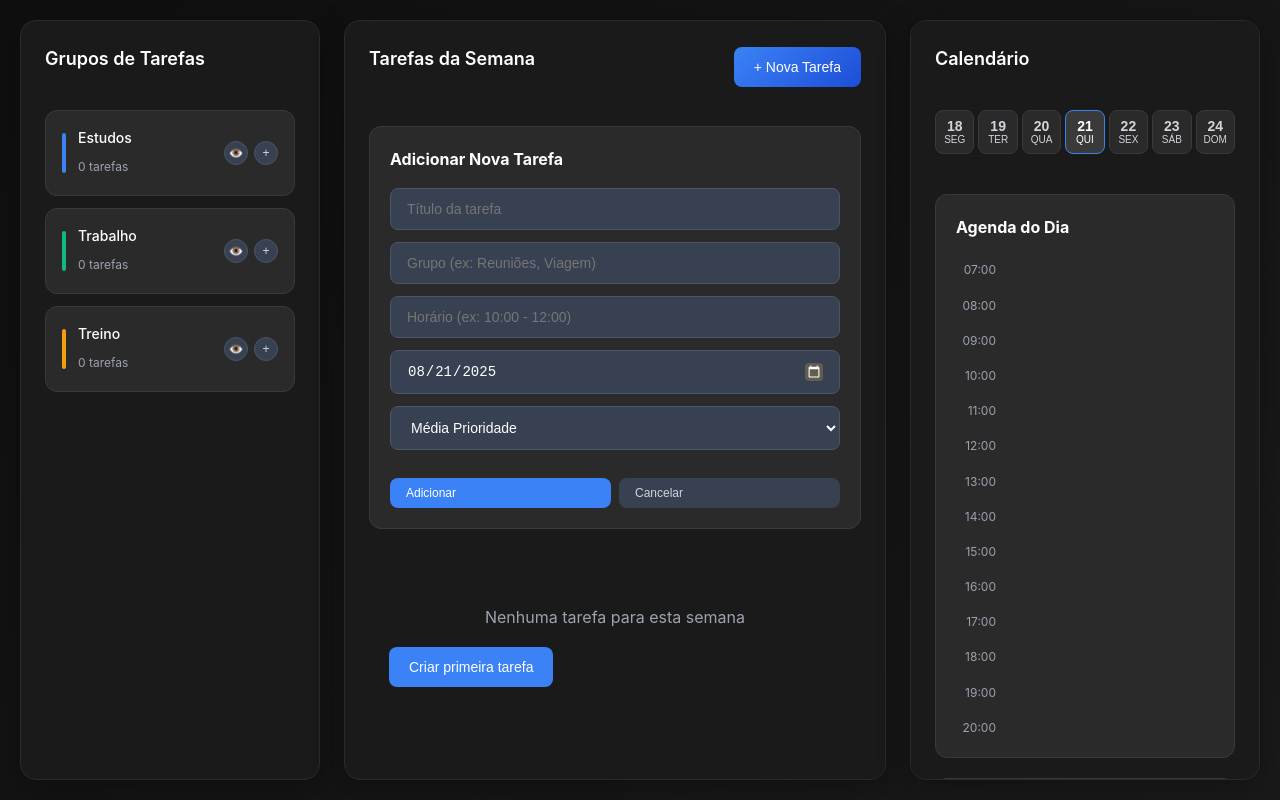
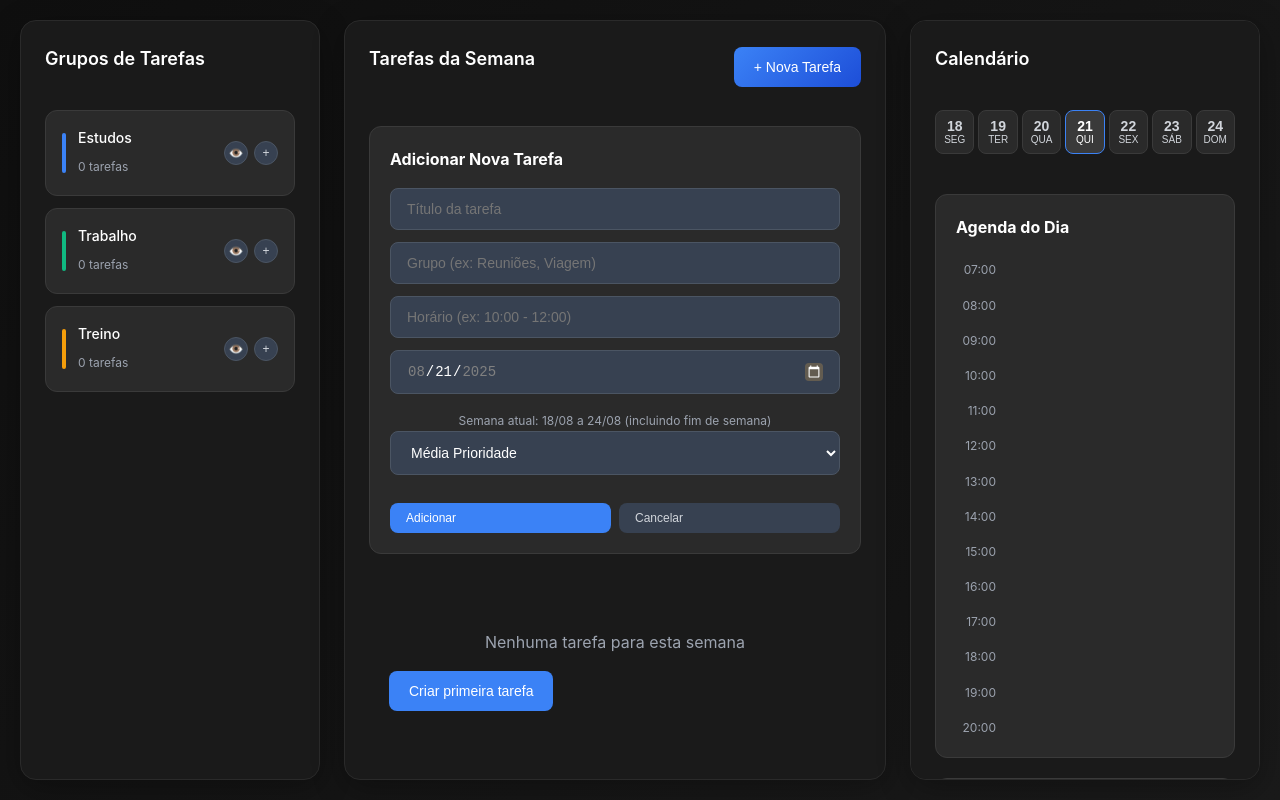
Before and after one commit to dylanbueno22/to-do-list, a React (Vite) app: page / in a window 1280 px wide. Both pictures are taken after a click on the button "+ Nova Tarefa". Built offline with nearby package versions, Linux system fonts and the light colour scheme.

Commit message:
feat: adicionar fim de semana e limpar código - incluir sábado e domingo na semana atual - remover comentários desnecessários - padronizar indentação - otimizar estrutura do código

```diff
--- a/src/App.jsx
+++ b/src/App.jsx
@@ -8,12 +8,10 @@ function App() {
   const [selectedDate, setSelectedDate] = useState(new Date())
   const [selectedGroup, setSelectedGroup] = useState(null)
 
-  // Carregar tarefas do localStorage
   const loadTasks = () => {
     const savedTasks = localStorage.getItem('todo-tasks')
     if (savedTasks) {
       const parsedTasks = JSON.parse(savedTasks)
-      // Converter strings de data de volta para objetos Date
       return parsedTasks.map(task => ({
         ...task,
         date: new Date(task.date)
@@ -24,7 +22,6 @@ function App() {
 
   const [tasks, setTasks] = useState(loadTasks)
 
-  // Salvar tarefas no localStorage sempre que mudarem
   useEffect(() => {
     localStorage.setItem('todo-tasks', JSON.stringify(tasks))
   }, [tasks])
@@ -49,7 +46,6 @@ function App() {
     setTasks(tasks.filter(task => task.id !== taskId))
   }
 
-  // Função para limpar todos os dados
   const clearAllData = () => {
     if (window.confirm('Tem certeza que deseja apagar todas as tarefas? Esta ação não pode ser desfeita.')) {
       setTasks([])
@@ -57,7 +53,6 @@ function App() {
     }
   }
 
-  // Atualizar contadores de grupos baseado nas tarefas reais
   const updateGroupCounts = () => {
     return groups.map(group => ({
       ...group,
@@ -67,27 +62,24 @@ function App() {
 
   const groupsWithRealCounts = updateGroupCounts()
 
-  // Obter o início da semana (segunda-feira)
   const getStartOfWeek = (date) => {
     const start = new Date(date)
     const day = start.getDay()
-    const diff = start.getDate() - day + (day === 0 ? -6 : 1) // Segunda = 1, Domingo = 0
+    const diff = start.getDate() - day + (day === 0 ? -6 : 1)
     start.setDate(diff)
     start.setHours(0, 0, 0, 0)
     return start
   }
 
-  // Obter o fim da semana (domingo)
   const getEndOfWeek = (date) => {
     const end = new Date(date)
     const day = end.getDay()
-    const diff = end.getDate() - day + (day === 0 ? 0 : 7) // Domingo = 0
+    const diff = end.getDate() - day + (day === 0 ? 0 : 7)
     end.setDate(diff)
     end.setHours(23, 59, 59, 999)
     return end
   }
 
-  // Filtrar tarefas da semana atual
   const filteredTasks = tasks.filter(task => {
     const taskDate = new Date(task.date)
     const startOfWeek = getStartOfWeek(selectedDate)
@@ -98,7 +90,6 @@ function App() {
   return (
     <div className="app">
       <div className="container">
-        {/* Coluna 1: Grupos de Tarefas */}
         <div className="sidebar">
           <TaskGroups
             groups={groupsWithRealCounts}
@@ -108,7 +99,6 @@ function App() {
           />
         </div>
 
-        {/* Coluna 2: Detalhes das Tarefas */}
         <div className="main-content">
           <TaskDetails
             tasks={filteredTasks}
@@ -120,7 +110,6 @@ function App() {
           />
         </div>
 
-        {/* Coluna 3: Calendário */}
         <div className="calendar-sidebar">
           <Calendar
             selectedDate={selectedDate}
--- a/src/components/TaskDetails/TaskDetails.css
+++ b/src/components/TaskDetails/TaskDetails.css
@@ -503,5 +503,24 @@
     padding: 2px 4px;
   }
 
+  .date-input-section {
+    gap: 3px;
+  }
 
+  .date-info {
+    font-size: 10px;
+  }
 }
+
+/* Date input section */
+.date-input-section {
+  display: flex;
+  flex-direction: column;
+  gap: 5px;
+}
+
+.date-info {
+  color: #9CA3AF;
+  font-size: 12px;
+  text-align: center;
+}
--- a/src/components/TaskDetails/index.jsx
+++ b/src/components/TaskDetails/index.jsx
@@ -3,12 +3,18 @@ import './TaskDetails.css'
 
 const TaskDetails = ({ tasks, selectedGroup, onDeleteTask, onAddTask, onClearAll, onUpdateTaskStatus }) => {
   const [showAddTaskForm, setShowAddTaskForm] = useState(false)
+
+  const getInitialDate = () => {
+    const today = new Date()
+    return today.toISOString().split('T')[0]
+  }
+
   const [newTask, setNewTask] = useState({
     title: '',
     group: '',
     time: '',
     priority: 'medium',
-    date: new Date().toISOString().split('T')[0] // Data atual como padrão
+    date: getInitialDate()
   })
 
   const handleAddTask = () => {
@@ -23,7 +29,7 @@ const TaskDetails = ({ tasks, selectedGroup, onDeleteTask, onAddTask, onClearAll
         group: '',
         time: '',
         priority: 'medium',
-        date: new Date().toISOString().split('T')[0]
+        date: getInitialDate()
       })
       setShowAddTaskForm(false)
     }
@@ -65,7 +71,6 @@ const TaskDetails = ({ tasks, selectedGroup, onDeleteTask, onAddTask, onClearAll
     }
   }
 
-  // Agrupar tarefas por dia
   const groupTasksByDay = (tasks) => {
     const grouped = {}
 
@@ -88,18 +93,49 @@ const TaskDetails = ({ tasks, selectedGroup, onDeleteTask, onAddTask, onClearAll
       grouped[dayKey].tasks.push(task)
     })
 
-    // Ordenar por data
     return Object.values(grouped).sort((a, b) => a.date - b.date)
   }
 
-  // Filtrar tarefas por grupo selecionado
   const filteredTasks = selectedGroup
     ? tasks.filter(task => task.group === selectedGroup.name)
     : tasks;
 
   const groupedTasks = groupTasksByDay(filteredTasks)
 
+  const getStartOfCurrentWeek = () => {
+    const today = new Date()
+    const day = today.getDay()
+    const diff = today.getDate() - day + (day === 0 ? -6 : 1)
+    const monday = new Date(today.setDate(diff))
+    return monday
+  }
 
+  const getEndOfCurrentWeek = () => {
+    const monday = getStartOfCurrentWeek()
+    const sunday = new Date(monday)
+    sunday.setDate(monday.getDate() + 6)
+    return sunday
+  }
+
+  const isInCurrentWeek = (dateString) => {
+    const selectedDate = new Date(dateString)
+    const startOfWeek = getStartOfCurrentWeek()
+    const endOfWeek = getEndOfCurrentWeek()
+
+    return selectedDate >= startOfWeek && selectedDate <= endOfWeek
+  }
+
+  const handleDateChange = (e) => {
+    const selectedDate = e.target.value
+
+    if (!isInCurrentWeek(selectedDate)) {
+      setNewTask({...newTask, date: getInitialDate()})
+      alert('Só é possível agendar tarefas na semana atual (segunda a domingo).')
+      return
+    }
+
+    setNewTask({...newTask, date: selectedDate})
+  }
 
   return (
     <div className="task-details">
@@ -125,8 +161,6 @@ const TaskDetails = ({ tasks, selectedGroup, onDeleteTask, onAddTask, onClearAll
           )}
         </div>
       </div>
-
-      {/* Formulário para adicionar tarefa */}
       {showAddTaskForm && (
         <div className="add-task-form card">
           <h3>Adicionar Nova Tarefa</h3>
@@ -151,12 +185,19 @@ const TaskDetails = ({ tasks, selectedGroup, onDeleteTask, onAddTask, onClearAll
             value={newTask.time}
             onChange={(e) => setNewTask({...newTask, time: e.target.value})}
           />
+          <div className="date-input-section">
             <input
               type="date"
               className="input"
               value={newTask.date}
-             onChange={(e) => setNewTask({...newTask, date: e.target.value})}
+              min={getStartOfCurrentWeek().toISOString().split('T')[0]}
+              max={getEndOfCurrentWeek().toISOString().split('T')[0]}
+              onChange={handleDateChange}
             />
+            <small className="date-info">
+              Semana atual: {getStartOfCurrentWeek().toLocaleDateString('pt-BR', { day: '2-digit', month: '2-digit' })} a {getEndOfCurrentWeek().toLocaleDateString('pt-BR', { day: '2-digit', month: '2-digit' })} (incluindo fim de semana)
+            </small>
+          </div>
           <select
             className="input"
             value={newTask.priority}
@@ -179,8 +220,6 @@ const TaskDetails = ({ tasks, selectedGroup, onDeleteTask, onAddTask, onClearAll
           </div>
         </div>
       )}
-
-      {/* Lista de Tarefas */}
       <div className="tasks-list">
         {groupedTasks.length === 0 ? (
           <div className="empty-state">
@@ -264,8 +303,6 @@ const TaskDetails = ({ tasks, selectedGroup, onDeleteTask, onAddTask, onClearAll
           ))
         )}
       </div>
-
-      {/* Progresso */}
       {filteredTasks.length > 0 && (
         <div className="progress-card card">
           <h3>
--- a/src/components/TaskGroups/TaskGroups.css
+++ b/src/components/TaskGroups/TaskGroups.css
@@ -257,4 +257,25 @@
     height: 20px;
     font-size: 14px;
   }
+
+  .date-input-section {
+    gap: 3px;
+  }
+
+  .date-info {
+    font-size: 10px;
+  }
 }
+
+/* Date input section */
+.date-input-section {
+  display: flex;
+  flex-direction: column;
+  gap: 5px;
+}
+
+.date-info {
+  color: #9CA3AF;
+  font-size: 12px;
+  text-align: center;
+}
--- a/src/components/TaskGroups/index.jsx
+++ b/src/components/TaskGroups/index.jsx
@@ -4,12 +4,53 @@ import "./TaskGroups.css";
 const TaskGroups = ({ groups, selectedGroup, onSelectGroup, onAddTaskToGroup }) => {
     const [showAddForm, setShowAddForm] = useState(false);
     const [selectedGroupForAdd, setSelectedGroupForAdd] = useState(null);
+
+    const getInitialDate = () => {
+        const today = new Date()
+        return today.toISOString().split('T')[0]
+    }
+
     const [newTask, setNewTask] = useState({
         title: '',
         time: '',
         priority: 'medium',
-        date: new Date().toISOString().split('T')[0] // Data atual como padrão
+        date: getInitialDate()
     });
+
+    const getStartOfCurrentWeek = () => {
+        const today = new Date()
+        const day = today.getDay()
+        const diff = today.getDate() - day + (day === 0 ? -6 : 1)
+        const monday = new Date(today.setDate(diff))
+        return monday
+    }
+
+    const getEndOfCurrentWeek = () => {
+        const monday = getStartOfCurrentWeek()
+        const sunday = new Date(monday)
+        sunday.setDate(monday.getDate() + 6)
+        return sunday
+    }
+
+    const isInCurrentWeek = (dateString) => {
+        const selectedDate = new Date(dateString)
+        const startOfWeek = getStartOfCurrentWeek()
+        const endOfWeek = getEndOfCurrentWeek()
+
+        return selectedDate >= startOfWeek && selectedDate <= endOfWeek
+    }
+
+    const handleDateChange = (e) => {
+        const selectedDate = e.target.value
+
+        if (!isInCurrentWeek(selectedDate)) {
+            setNewTask({...newTask, date: getInitialDate()})
+            alert('Só é possível agendar tarefas na semana atual (segunda a domingo).')
+            return
+        }
+
+        setNewTask({...newTask, date: selectedDate})
+    }
 
     const handleAddTaskToGroup = (group) => {
         setSelectedGroupForAdd(group);
@@ -28,7 +69,7 @@ const TaskGroups = ({ groups, selectedGroup, onSelectGroup, onAddTaskToGroup })
                 title: '',
                 time: '',
                 priority: 'medium',
-                date: new Date().toISOString().split('T')[0]
+                date: getInitialDate()
             });
             setShowAddForm(false);
             setSelectedGroupForAdd(null);
@@ -42,15 +83,13 @@ const TaskGroups = ({ groups, selectedGroup, onSelectGroup, onAddTaskToGroup })
             title: '',
             time: '',
             priority: 'medium',
-            date: new Date().toISOString().split('T')[0]
+            date: getInitialDate()
         });
     };
 
     return (
         <div className="task-groups">
             <h2 className="section-title">Grupos de Tarefas</h2>
-
-            {/* Lista de Grupos */}
             <div className="groups-list">
                 {groups.map((group) => (
                     <div
@@ -82,7 +121,6 @@ const TaskGroups = ({ groups, selectedGroup, onSelectGroup, onAddTaskToGroup })
                 ))}
             </div>
 
-            {/* Formulário para adicionar tarefa ao grupo */}
             {showAddForm && selectedGroupForAdd && (
                 <div className="add-to-group-form">
                     <div className="form-header">
@@ -103,12 +141,19 @@ const TaskGroups = ({ groups, selectedGroup, onSelectGroup, onAddTaskToGroup })
                         value={newTask.time}
                         onChange={(e) => setNewTask({...newTask, time: e.target.value})}
                     />
-                    <input
-                        type="date"
-                        className="input"
-                        value={newTask.date}
-                        onChange={(e) => setNewTask({...newTask, date: e.target.value})}
-                    />
+                    <div className="date-input-section">
+                        <input
+                            type="date"
+                            className="input"
+                            value={newTask.date}
+                            min={getStartOfCurrentWeek().toISOString().split('T')[0]}
+                            max={getEndOfCurrentWeek().toISOString().split('T')[0]}
+                            onChange={handleDateChange}
+                        />
+                        <small className="date-info">
+                            Semana atual: {getStartOfCurrentWeek().toLocaleDateString('pt-BR', { day: '2-digit', month: '2-digit' })} a {getEndOfCurrentWeek().toLocaleDateString('pt-BR', { day: '2-digit', month: '2-digit' })} (incluindo fim de semana)
+                        </small>
+                    </div>
                     <select
                         className="input"
                         value={newTask.priority}
```
Also changed, not shown: src/components/Calendar/index.jsx (+2 -15 lines). Lines whose indentation alone changed are shown as unchanged.
